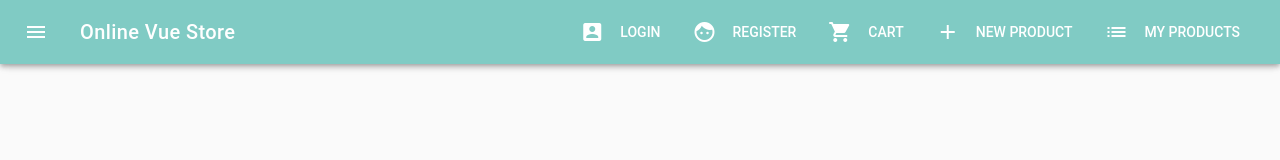
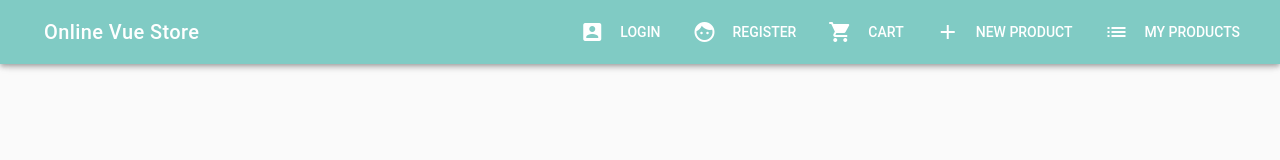
Before and after one commit to KSGitUser/Project-on-vue, a Vue app: page / in a window 1280 px wide. Shown: the top 160 px of the page. Built offline with nearby package versions, Linux system fonts and the light colour scheme; a small style sheet from the web is missing.

Commit message:
menu adaptation

```diff
--- a/src/components/Navbar.vue
+++ b/src/components/Navbar.vue
@@ -15,7 +15,7 @@
 
     </v-navigation-drawer>
     <v-toolbar app dark color="teal lighten-3">
-      <v-toolbar-side-icon @click="sideNav = !sideNav"></v-toolbar-side-icon>
+      <v-toolbar-side-icon @click="sideNav = !sideNav" class="hidden-md-and-up"></v-toolbar-side-icon>
       <v-toolbar-title>Online Vue Store</v-toolbar-title>
       <v-spacer></v-spacer>
       <v-toolbar-items class="hidden-sm-and-down">
```
